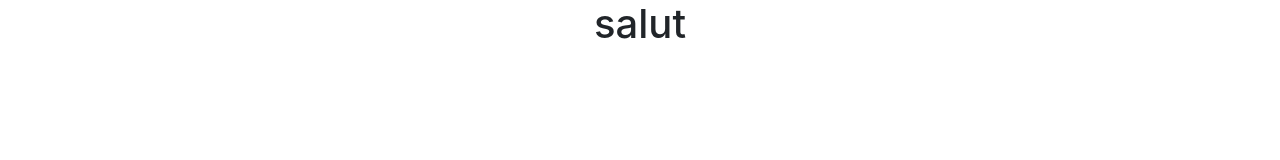
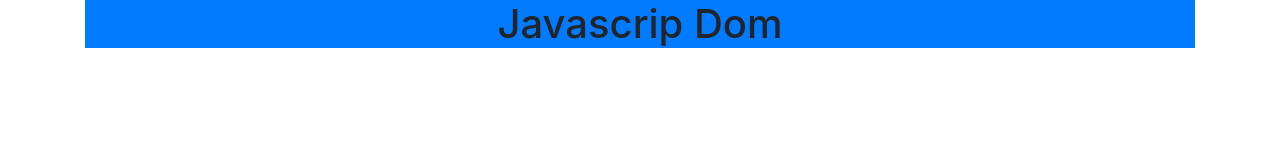
Before and after one commit to GueltonGeorges1995/projet-js-dom, a website: page index.html in a window 1280 px wide. Drawn offline with Linux system fonts and the light colour scheme.

Commit message:
checking

```diff
--- a/index.html
+++ b/index.html
@@ -7,11 +7,9 @@
     <link rel="stylesheet" href="./assets/css/style.css">
     <title>Document</title>
 </head>
-<body>
+<body class="container">
     <header class="text-center">
-        <h1>
-            salut
-        </h1>
+        <h1 class="bg-primary">Javascrip Dom</h1>
     </header>
 </body>
 </html>
```
